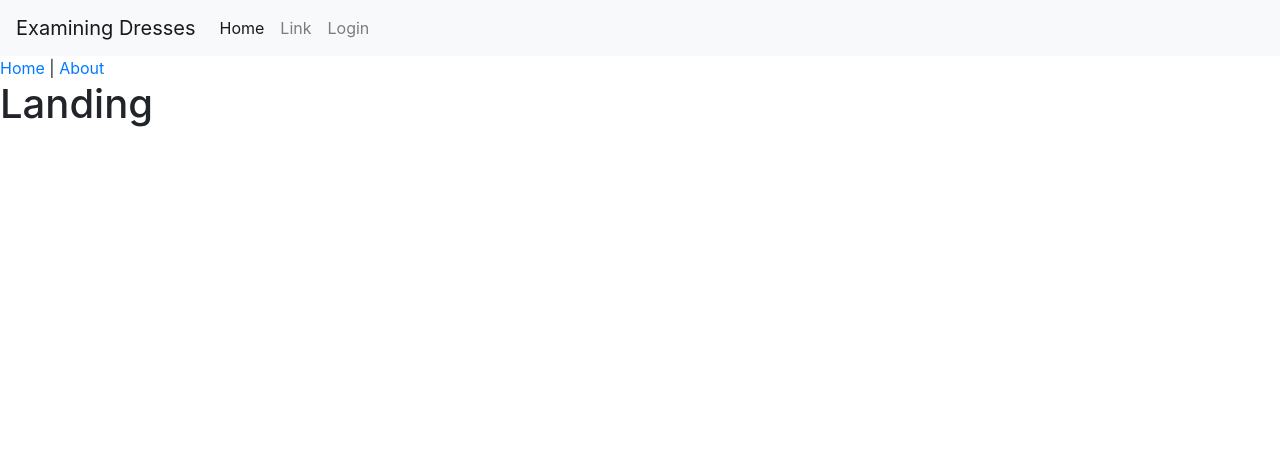
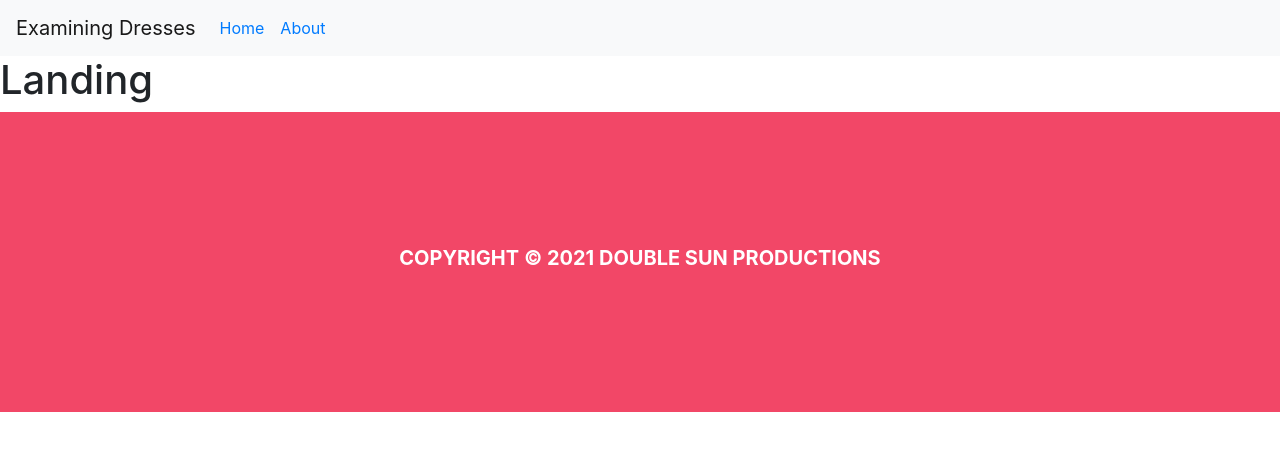
Before and after one commit to ravenusmc/dress_reviews, a Vue app in the folder client/: page / in a window 1280 px wide. Shown: the top 450 px of the page. Built offline with nearby package versions, Linux system fonts and the light colour scheme.

Commit message:
added footer and fixed small navbar issue

```diff
--- a/client/src/App.vue
+++ b/client/src/App.vue
@@ -1,17 +1,19 @@
 <template>
   <div>
     <Navbar />
-      <router-link to="/">Home</router-link> |
-      <router-link to="/about">About</router-link>
     <router-view/>
+    <Footer />
   </div>
 </template>
 
 <script>
 import Navbar from '@/components/generic/Navbar.vue';
+import Footer from '@/components/generic/Footer.vue';
+
 export default {
   components: {
     Navbar,
+    Footer,
   },
 };
 </script>
--- /dev/null
+++ b/client/src/components/generic/Footer.vue
@@ -0,0 +1,64 @@
+<template>
+  <div>
+    <footer>
+      <div class="footer_fix">
+        <h2 class="footerTitle font">
+          Copyright &copy; 2021 Double Sun Productions<br />
+        </h2>
+        <!-- <div class="icon-div">
+          <a href="https://twitter.com/mcuddy7">
+            <fa-icon :icon="['fas', 'hashtag']" size="3x" />
+          </a>
+          <a href="https://codingsaga.wordpress.com/">
+            <fa-icon class="test" :icon="['fas', 'pencil-alt']" size="3x" />
+          </a>
+          <a href="https://github.com/ravenusmc">
+            <fa-icon :icon="['fas', 'code-branch']" size="3x" />
+          </a>
+          <a href="https://www.linkedin.com/in/mcuddy1/">
+            <fa-icon :icon="['fas', 'network-wired']" size="3x" />
+          </a>
+        </div> -->
+      </div>
+    </footer>
+  </div>
+</template>
+
+<script>
+export default {
+  name: 'Footer',
+};
+</script>
+
+<style scoped>
+footer {
+  display: flex;
+  flex-direction: column;
+  justify-content: center;
+  align-items: center;
+  background: #f24767;
+  height: 300px;
+}
+.footer_fix {
+  display: flex;
+  flex-direction: column;
+  align-items: center;
+  justify-content: center;
+  margin-bottom: 50px;
+  padding-top: 50px;
+}
+.footerTitle {
+  color: white;
+  font-weight: bolder;
+  font-size: 20px;
+  text-transform: uppercase;
+  text-align: center;
+}
+.icon-div {
+  margin-top: 20px;
+}
+a {
+  padding: 10px;
+  color: white;
+}
+</style>
--- a/client/src/components/generic/Navbar.vue
+++ b/client/src/components/generic/Navbar.vue
@@ -18,14 +18,18 @@
         <ul class="navbar-nav mr-auto">
           <li class="nav-item active">
             <a class="nav-link" href="#"
-              >Home <span class="sr-only">(current)</span></a
+              ><router-link to="/">Home</router-link><span class="sr-only">(current)</span></a
             >
           </li>
           <li class="nav-item">
-            <a class="nav-link" href="#">Link</a>
+            <a class="navbar-item">
+
+            </a>
           </li>
 					<li class="nav-item">
-            <a class="nav-link" href="#">Login</a>
+            <a class="nav-link" href="#">
+              <router-link to="/about">About</router-link>
+            </a>
           </li>
         </ul>
       </div>
@@ -55,12 +59,5 @@
 </script>
 
 <style scoped>
-.fix {
-  margin-right: 10px;
-}
-.fontColor {
-  color: blue;
-  font-weight: bolder;
-  text-transform: uppercase;
-}
+
 </style>
```
